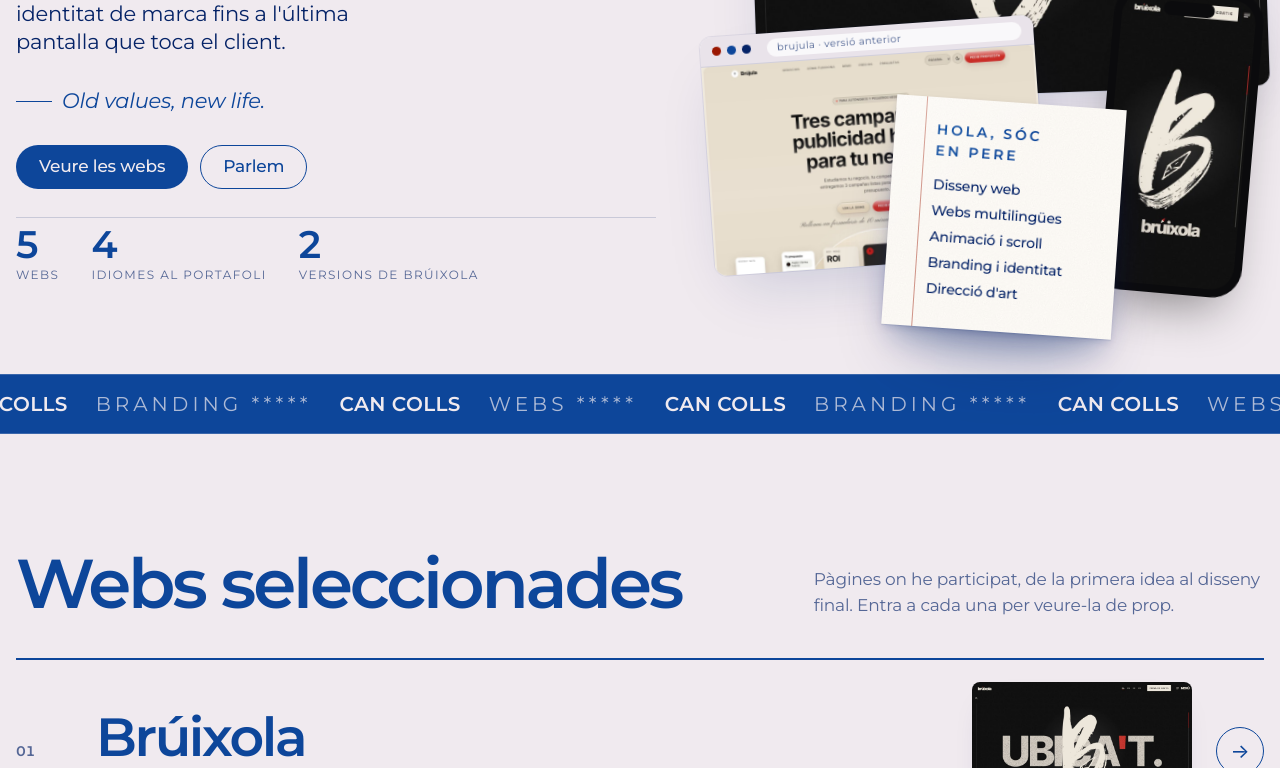
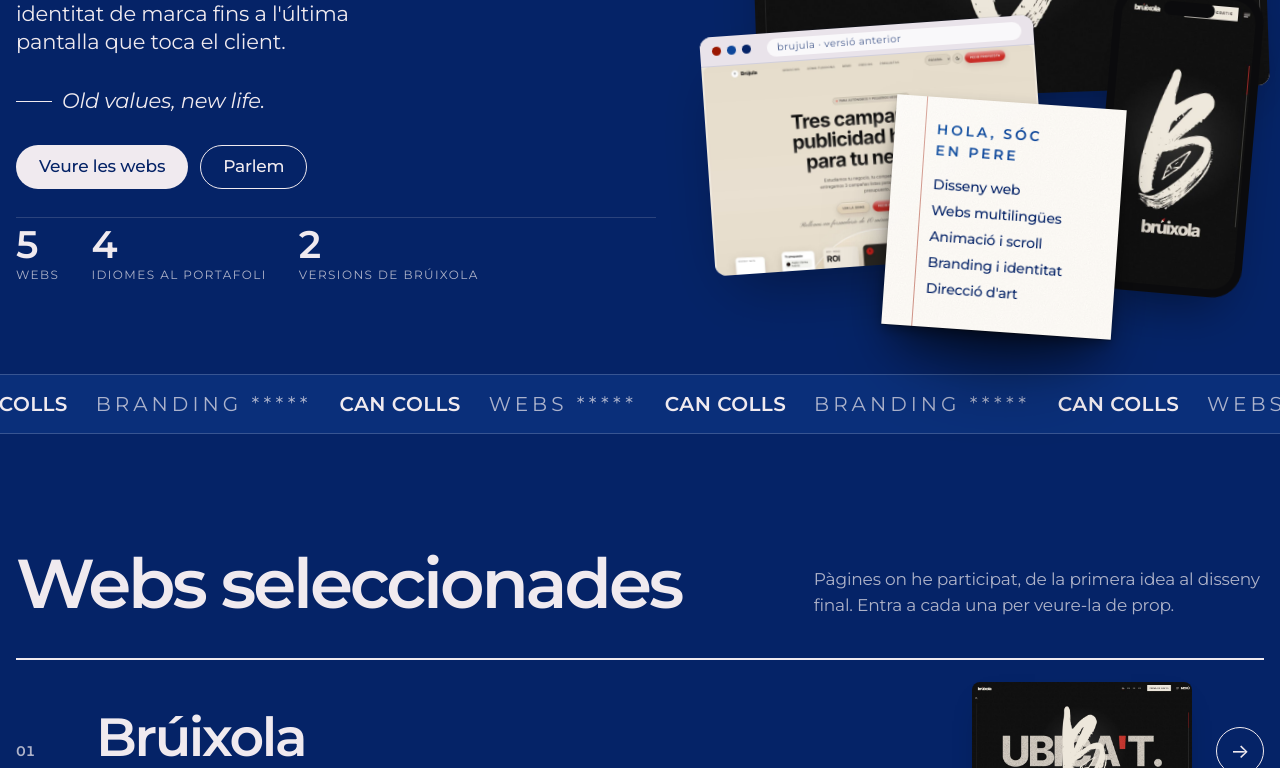
Before and after one commit to Lluc1996/Pere-Colls-Portafoli-v2, a plain HTML site: page index.html in a window 1280 px wide. Shown: the part 649-1417 px from the top of the page. Drawn offline with Linux system fonts and the light colour scheme.

Commit message:
Tema fosc fix amb el fons blau a totes les pàgines
Co-Authored-By: Claude Opus 5.5 <noreply@anthropic.com>

```diff
--- a/index.html
+++ b/index.html
@@ -1,7 +1,9 @@
 <!doctype html>
-<html lang="ca">
+<html lang="ca" data-theme="dark">
 <head>
 <meta charset="utf-8">
+<meta name="color-scheme" content="dark">
+<meta name="theme-color" content="#052367">
 <meta name="viewport" content="width=device-width,initial-scale=1,viewport-fit=cover">
 <title>Pere Colls Portafoli v2</title>
 <meta name="claude:viewport-fit-sides" content="cover">
--- a/styles.css
+++ b/styles.css
@@ -700,3 +700,5 @@ html[lang="ja"] .eyebrow,html[lang="zh-Hans"] .eyebrow{letter-spacing:.08em}
 .mail-alt{font-size:var(--t-sm);color:var(--muted)}
 .mail-alt a{color:var(--heading);font-weight:600;text-decoration:underline;text-underline-offset:3px;text-decoration-thickness:1px}
 .cta-end .mail-alt{margin-top:-4px}
+/* Tema fosc fix: accent vermell més clar perquè es llegeixi sobre el blau */
+:root[data-theme="dark"]{--accent:#FF8A70}
```
Also changed, not shown: contacte.html (+3 -1 lines), serveis.html (+3 -1 lines), sobre-mi.html (+3 -1 lines), treball.html (+3 -1 lines).
